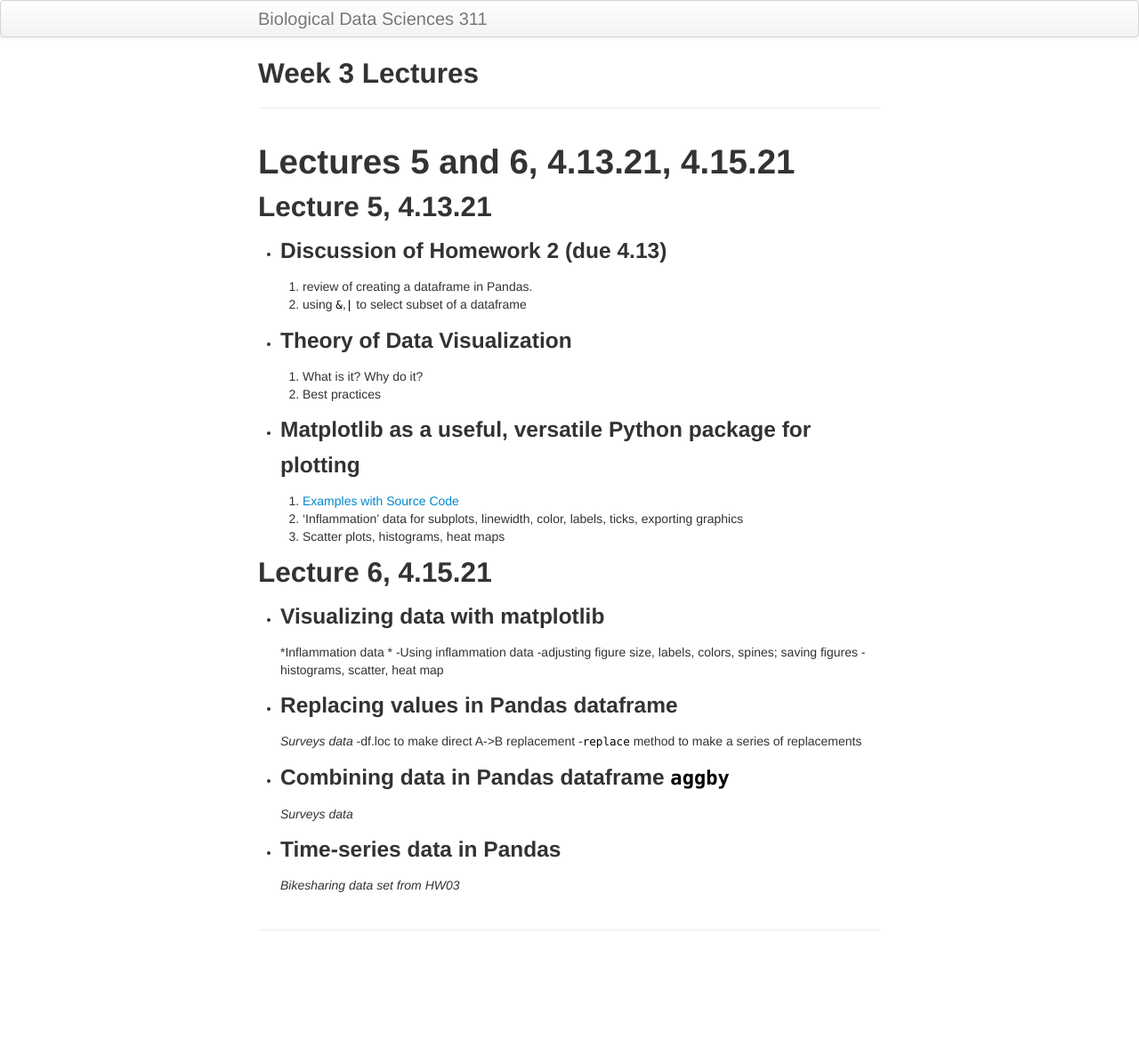
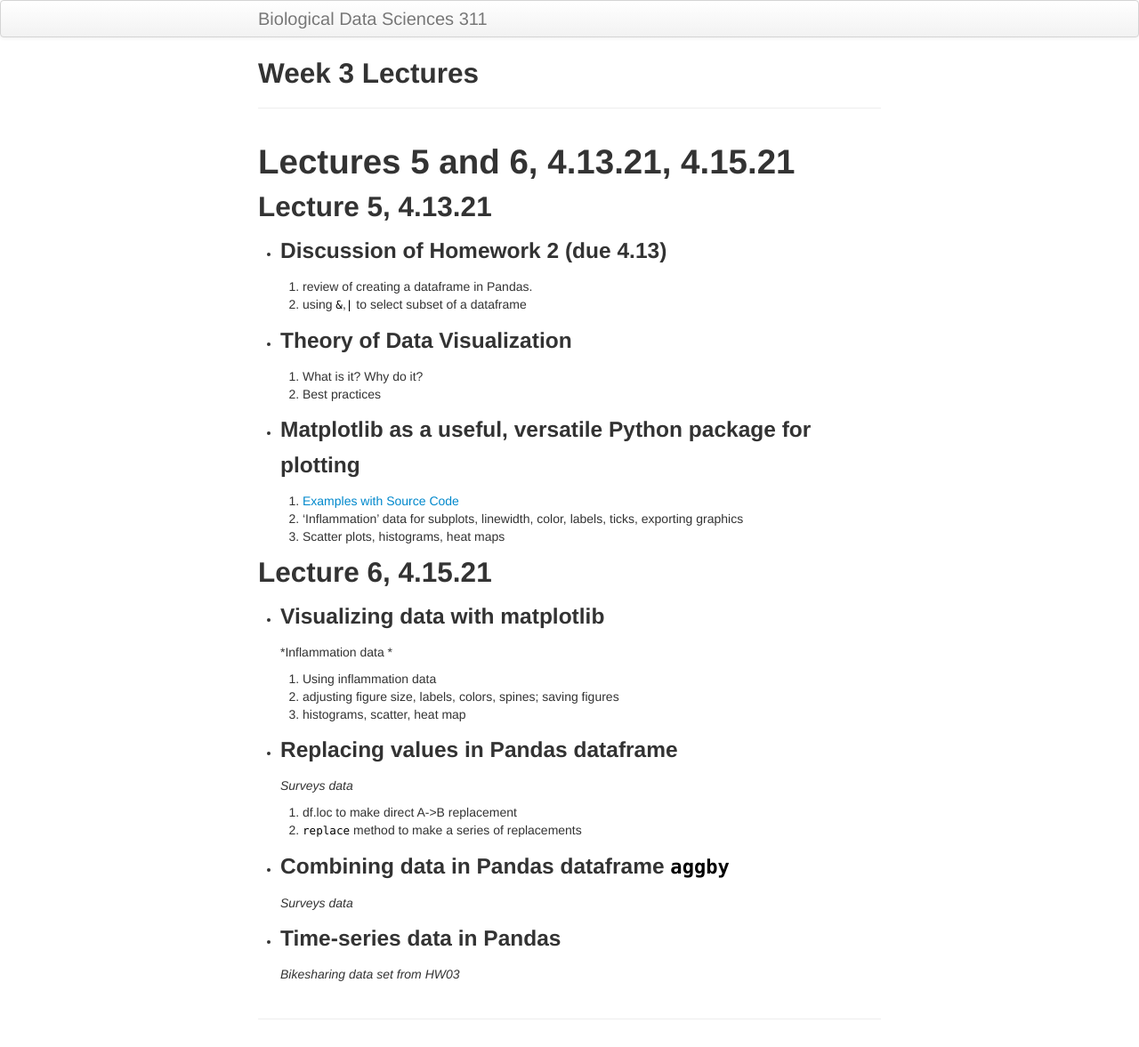
Before and after one commit to timothylwarren/bds311-sp21, a Jekyll site: the page built from lecture_notes/lec_wk03.md, in a window 1280 px wide. Shown: the whole page at 89% size. Built offline with Jekyll 4.4.1, drawn with Linux system fonts in a browser that asks for light colours; before the commit the page ends 1077 px from its top, so only the background shows below that; part of the change alters nothing that is shown.

Commit message:
Update lec_wk03.md

```diff
--- a/lecture_notes/lec_wk03.md
+++ b/lecture_notes/lec_wk03.md
@@ -25,13 +25,13 @@ title: Week 3 Lectures
 
 - ### Visualizing data with matplotlib
     *Inflammation data *
-    -Using inflammation data
-    -adjusting figure size, labels, colors, spines; saving figures
-    -histograms, scatter, heat map
+    1. Using inflammation data
+    2. adjusting figure size, labels, colors, spines; saving figures
+    3. histograms, scatter, heat map
 - ### Replacing values in Pandas dataframe
     *Surveys data*
-    -df.loc to make direct A->B replacement
-    -`replace` method to make a series of replacements
+    1. df.loc to make direct A->B replacement
+    2. `replace` method to make a series of replacements
 - ### Combining data in Pandas dataframe `aggby`
     *Surveys data*
 
```
